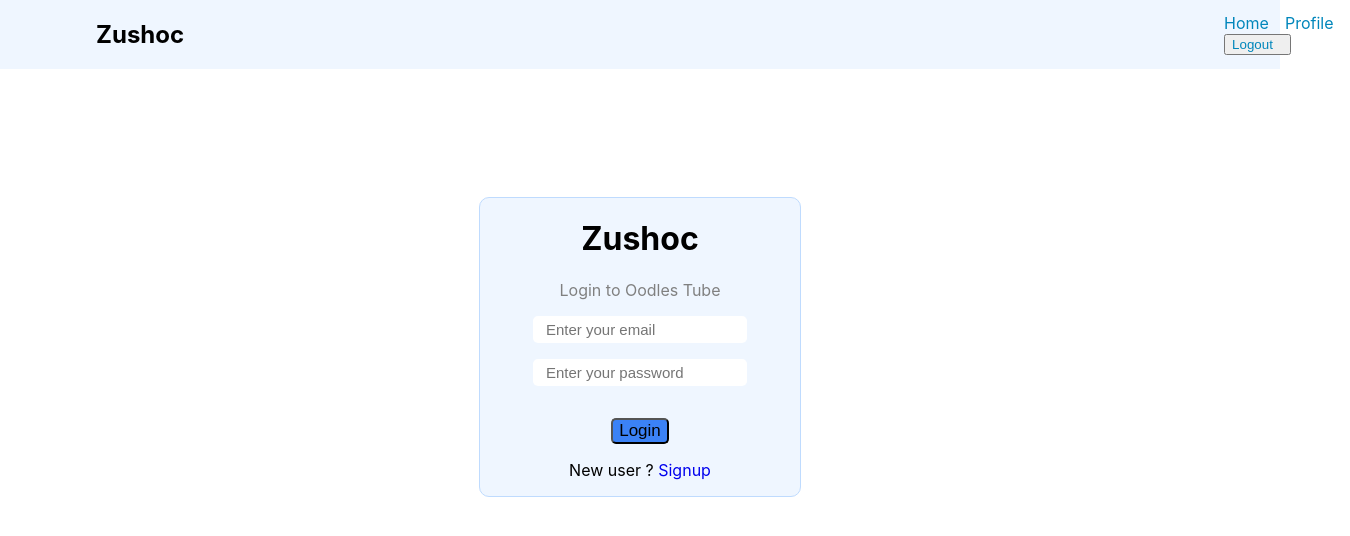
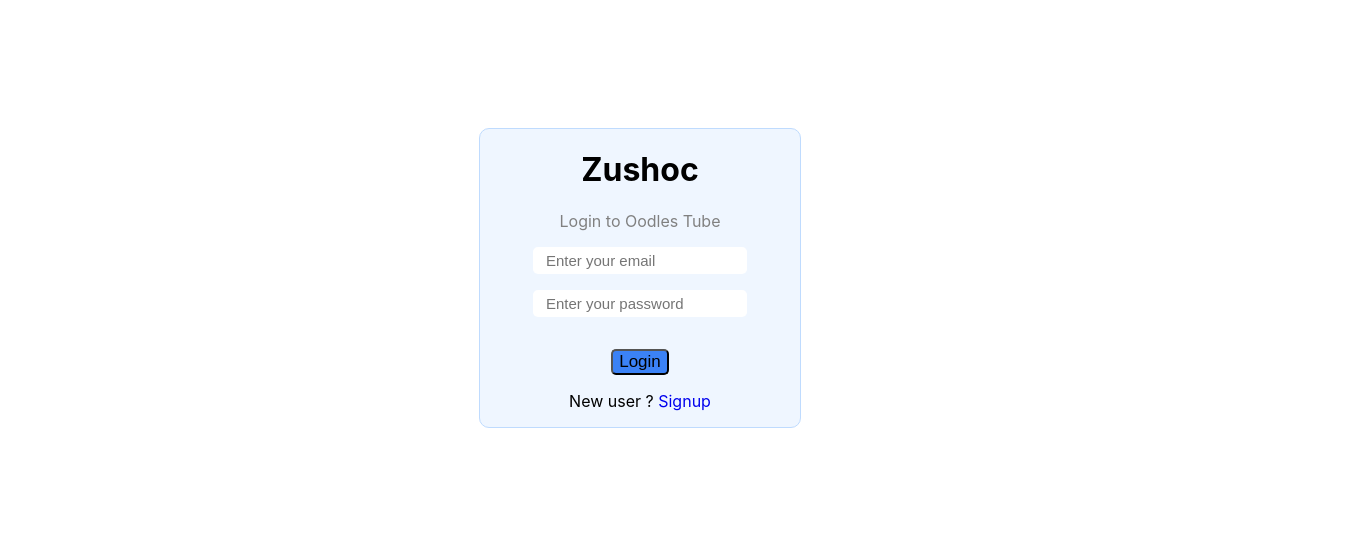
Before and after one commit to neithalrajpurohit/Zushoc, a React (Create React App) app: page /login in a window 1280 px wide. Shown: the top 536 px of the page, 1350 px wide, since content can reach past the window. Built offline with nearby package versions, Linux system fonts and the light colour scheme.

Commit message:
Feat-show header loggedin users

```diff
--- a/src/App.js
+++ b/src/App.js
@@ -6,13 +6,14 @@ import { Login } from "./features/auth/pages/LoginPage";
 import { Home } from "./common/components/Home";
 import { PrivateRoute } from "./common/components/PrivateRoute";
 import { Profile } from "./common/components/Profile";
-
 import "./App.css";
+import { useSelector } from "react-redux";
 
 function App() {
+  const loggedIn = useSelector((state) => state.auth.isUserLogedIn);
   return (
     <div className="App">
-      <Header />
+      {loggedIn && <Header />}
       <Routes>
         <Route
           path="/"
--- a/src/common/components/Header.jsx
+++ b/src/common/components/Header.jsx
@@ -12,6 +12,7 @@ export const Header=()=>{
                     <Link className="header-cnt" to="/">Home</Link>
                     <Link className="header-cnt" to ="/profile">Profile</Link>
                     <button className="header-cnt" onClick={()=>{ dispatch(logOutUser()) ; navigate("/login")} }>Logout</button>
+
                 </div>
             </nav>
        </div>
```
